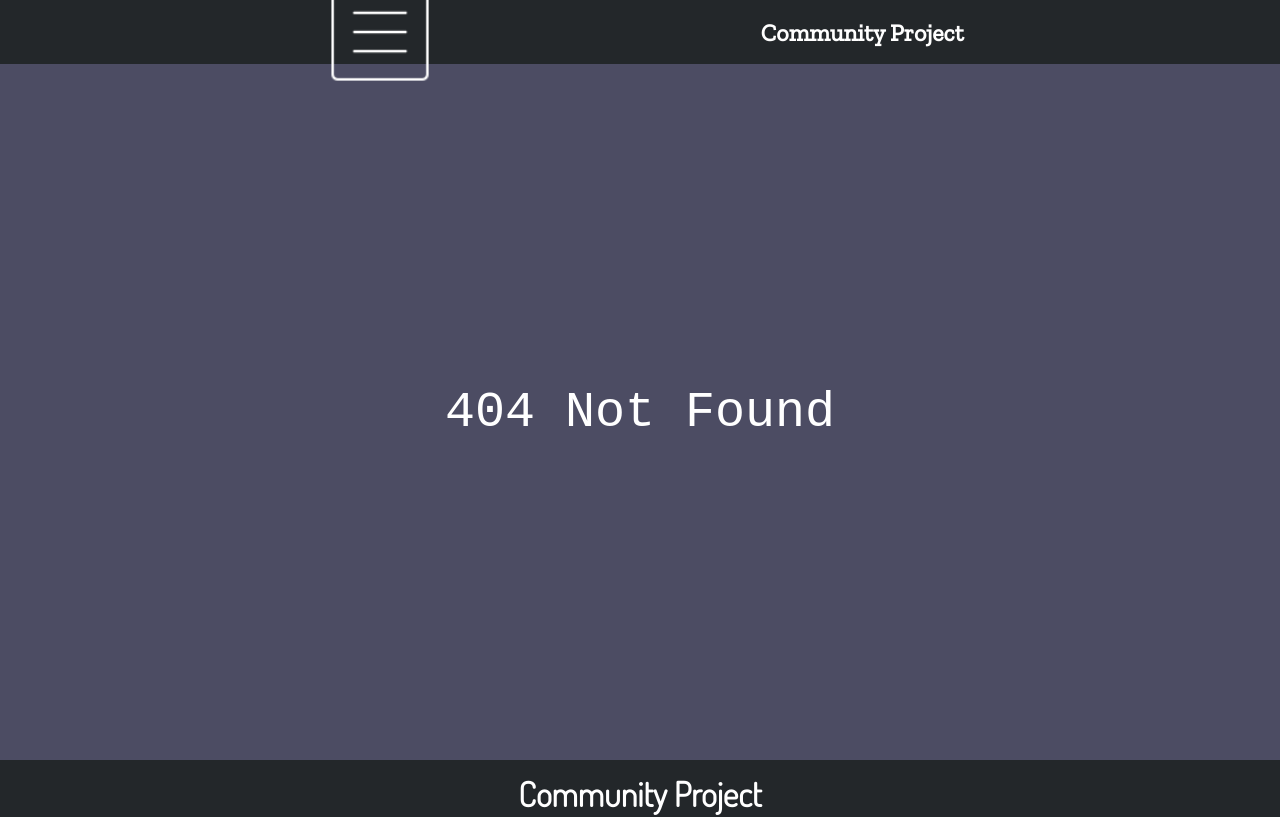
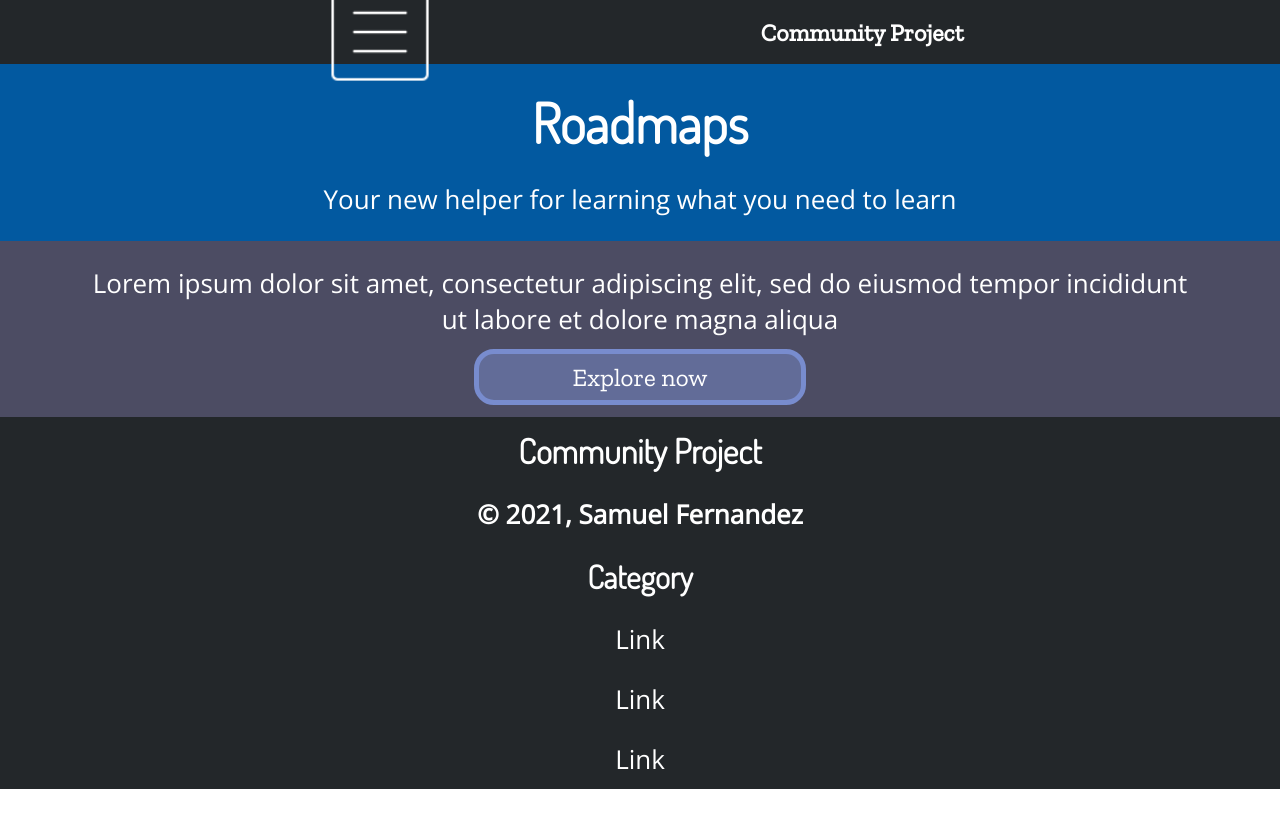
Before and after one commit to polypixeldev/computerstacks, a Next.js app in the folder app/: page /roadmaps in a window 1280 px wide. Before the commit this address had no page. Shown: the top 817 px of the page. Built offline with nearby package versions, Linux system fonts and the light colour scheme.

Commit message:
Roadmaps landing page

```diff
--- /dev/null
+++ b/app/pages/roadmaps.js
@@ -0,0 +1,18 @@
+import HeadStyles from "../styles/Head.module.css";
+
+function Roadmaps() {
+	return (
+		<main>
+			<section className={HeadStyles.head}>
+				<h2>Roadmaps</h2>
+				<p>Your new helper for learning what you need to learn</p>
+			</section>
+			<section className="section1">
+				<p>Lorem ipsum dolor sit amet, consectetur adipiscing elit, sed do eiusmod tempor incididunt ut labore et dolore magna aliqua</p>
+				<button className="button">Explore now</button>
+			</section>
+		</main>
+	)
+}
+
+export default Roadmaps;
```
